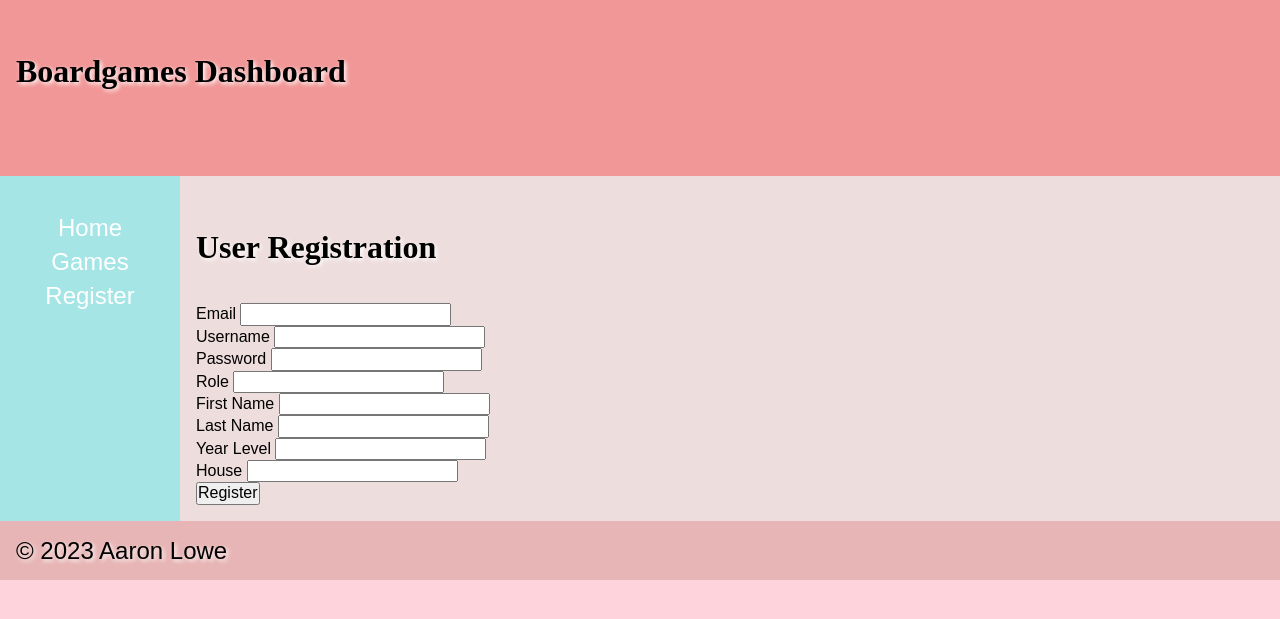
After one commit to CyberFlameGO/DTSCodingDB, a FastAPI app: template templates/register.html in a window 1280 px wide. The commit adds this page. Shown: the top 619 px of the page. Run offline with FastAPI, Linux system fonts and the light colour scheme; the template is opened without the code that fills it, so the values that code supplies are empty; parts of the project's set-up code (start-up, migrations or seed data) failed here and were passed over.

Commit message:
feat(register): add registration page
site does not function currently

Signed-off-by: CyberFlame <cyberflameu@gmail.com>

```diff
--- a/app.py
+++ b/app.py
@@ -14,8 +14,7 @@ from pydantic import BaseModel
 
 import models
 import utils
-from models import Base, Game, PydanticUser, Token
-from utils import ACCESS_TOKEN_EXPIRE_MINUTES, authenticate_user, create_access_token, get_current_active_user
+from models import Base, Game, PydanticUser, Token, User
 
 sentry_sdk.init(
     dsn="https://eebca21dd9c9418cbfe83e7b8a0976de@o317122.ingest.sentry.io/4504873492480000",
@@ -31,10 +30,10 @@ app = FastAPI()
 app.mount("/static", StaticFiles(directory="static"), name="static")
 
 db = utils.Database("data.db")  # TODO: setup database tables and re-jig the spreadsheet layout
-oauth2_scheme = OAuth2PasswordBearer("token")
 
+Auth = utils.Auth
 Session = Annotated[AsyncSession, Depends(db.get_session)]
-OAuth2Scheme = Annotated[str, oauth2_scheme]
+Current_Active_User = Annotated[PydanticUser, Depends(Auth.get_current_active_user)]
 
 
 class Endpoint(Enum):
@@ -42,6 +41,8 @@ class Endpoint(Enum):
     Enum of endpoints
     """
     GAMES = "games"
+    LOGIN = "login"
+    REGISTER = "register"
 
 
 def classify(to_classify: Endpoint | str) -> tuple[Type[Base], Endpoint] | tuple[None, int]:
@@ -57,6 +58,8 @@ def classify(to_classify: Endpoint | str) -> tuple[Type[Base], Endpoint] | tuple
     match subject:
         case Endpoint.GAMES:
             return models.Game, subject
+        case Endpoint.LOGIN | Endpoint.REGISTER:
+            return models.User, subject
         case _:
             return None, status.HTTP_404_NOT_FOUND
 
@@ -72,14 +75,12 @@ async def shutdown():
 
 
 @app.get("/", response_class=HTMLResponse)
-async def home(request: Request, token: OAuth2Scheme):
+async def home(request: Request):
     """
     Home page
-    :param token:
     :param request:
     :return:
     """
-    print(token)
     return templates.TemplateResponse(
         "index.html",
         {
@@ -89,7 +90,7 @@ async def home(request: Request, token: OAuth2Scheme):
 
 
 @app.get("/{endpoint}", response_class=HTMLResponse)
-async def records_list(request: Request, session: Session, endpoint: str):
+async def records_list(request: Request, session: Session, endpoint: str, token: str = Depends()):
     """
     Games page
     :param endpoint:
@@ -100,14 +101,18 @@ async def records_list(request: Request, session: Session, endpoint: str):
     model, endpoint_type = classify(endpoint)
     if model is None:
         return Response(status_code = status.HTTP_404_NOT_FOUND)
-
+    context: dict = {
+        "request": request,
+    }
+    match endpoint_type:
+        case Endpoint.GAMES:
+            context["games"] = await db.dump_all(session, model)
+            context["can_mutate"] = True
+        case _:
+            pass
     return templates.TemplateResponse(
         f"{endpoint_type.value}.html",
-        {
-            "request": request,
-            endpoint_type.value: await db.dump_all(session, model),
-            "can_mutate_games": True,
-        },
+        context,
     )
 
 
@@ -127,6 +132,17 @@ async def new_record(request: Request, session: Session, endpoint: str):
     match endpoint_type:
         case Endpoint.GAMES:
             model_instance = model(name=form.get("name"), description=form.get("description"))
+        case Endpoint.REGISTER:
+            model_instance = User(
+                email=form.get("email"),
+                username=form.get("username"),
+                password=Auth.get_password_hash(form.get("password")),
+                role=form.get("role"),
+                first_name=form.get("first_name"),
+                last_name=form.get("last_name"),
+                year_level=form.get("year_level"),
+                house=form.get("house")
+            )
         case _:
             return Response(status_code=status.HTTP_404_NOT_FOUND)
     try:
@@ -220,15 +236,15 @@ async def login_for_access_token(
         form_data: Annotated[OAuth2PasswordRequestForm, Depends()],
         session: Session,
 ):
-    user = await authenticate_user(session, form_data.username, form_data.password)
+    user = await Auth.authenticate_user(session, form_data.username, form_data.password)
     if not user:
         raise HTTPException(
             status_code=status.HTTP_401_UNAUTHORIZED,
             detail="Incorrect username or password",
             headers={"WWW-Authenticate": "Bearer"},
         )
-    access_token_expires = timedelta(minutes=ACCESS_TOKEN_EXPIRE_MINUTES)
-    access_token = create_access_token(
+    access_token_expires = timedelta(minutes=Auth.ACCESS_TOKEN_EXPIRE_MINUTES)
+    access_token = await Auth.create_access_token(
         data={"sub": user.username}, expires_delta=access_token_expires
     )
     return {"access_token": access_token, "token_type": "bearer"}
@@ -236,13 +252,13 @@ async def login_for_access_token(
 
 @app.get("/users/me/", response_model=PydanticUser)
 async def read_users_me(
-        current_user: Annotated[PydanticUser, Depends(get_current_active_user)]
+        current_user: Current_Active_User
 ):
     return current_user
 
 
 @app.get("/users/me/items/")
 async def read_own_items(
-        current_user: Annotated[PydanticUser, Depends(get_current_active_user)]
+        current_user: Current_Active_User
 ):
     return [{"item_id": "Foo", "owner": current_user.username}]
--- a/templates/base.html
+++ b/templates/base.html
@@ -10,7 +10,7 @@
     <link rel = "stylesheet" type = "text/css"
           href = "https://cdnjs.cloudflare.com/ajax/libs/normalize/8.0.1/normalize.min.css"
           integrity = "sha512-NhSC1YmyruXifcj/KFRWoC561YpHpc5Jtzgvbuzx5VozKpWvQ+4nXhPdFgmx8xqexRcpAglTj9sIBWINXa8x5w=="
-          crossorigin = "anonymous" referrerpolicy = "no-referrer"/>
+          crossorigin = "anonymous" referrerpolicy = "no-referrer" />
 
     <link href = "{{ url_for('static', path='css/style.css') }}" rel = "stylesheet" type = "text/css">
 
@@ -32,12 +32,14 @@
 
     <nav>
         <label>
-            <input type = "checkbox" name = "drop_down_menu"/>
+            <input type = "checkbox" name = "drop_down_menu" />
         </label>
         <span></span>
         <ul>
+            <!-- this is written manually in case pages are added that aren't meant to be user-facing -->
             <li><a href = "/">Home</a></li>
             <li><a href = "/games">Games</a></li>
+            <li><a href = "/register">Register</a></li>
         </ul>
     </nav>
 
--- /dev/null
+++ b/templates/login.html
@@ -0,0 +1 @@
+{%  %}
--- /dev/null
+++ b/templates/register.html
@@ -0,0 +1,51 @@
+{% extends 'base.html' %}
+
+{% block head %}
+    <script>
+        document.addEventListener('DOMContentLoaded', (event) => {
+            const HTTP_409_CONFLICT = 409;
+            document.getElementById('submitNewUser').addEventListener('submit', function() {
+                fetch(event.target.action, {
+                    method: 'POST',
+                    body: new FormData(this),
+                }).then(function(response) {
+                    if (!response.ok && response.status === HTTP_409_CONFLICT) {
+                        alert('You cannot add a user with an email or username that already exists in the database!');
+                    }
+                });
+            });
+        });
+    </script>
+{% endblock %}
+
+{% block content %}
+    <h1>User Registration</h1>
+
+    <form id = "submitNewUser" action = "/register" method = "post">
+        <label for = "email">Email</label>
+        <input type = "email" id = "email" name = "email" required><br>
+
+        <label for = "username">Username</label>
+        <input type = "text" id = "username" name = "username" required><br>
+
+        <label for = "password">Password</label>
+        <input type = "password" id = "password" name = "password" required><br>
+
+        <label for = "role">Role</label>
+        <input type = "text" id = "role" name = "role" required><br>
+
+        <label for = "first_name">First Name</label>
+        <input type = "text" id = "first_name" name = "first_name" required><br>
+
+        <label for = "last_name">Last Name</label>
+        <input type = "text" id = "last_name" name = "last_name" required><br>
+
+        <label for = "year_level">Year Level</label>
+        <input type = "number" id = "year_level" name = "year_level"><br>
+
+        <label for = "house">House</label>
+        <input type = "text" id = "house" name = "house" required><br>
+
+        <input type = "submit" value = "Register">
+    </form>
+{% endblock %}
```
Also changed, not shown: templates/games.html (+6 -7 lines), utils/auth.py (+69 -85 lines), data.db.
